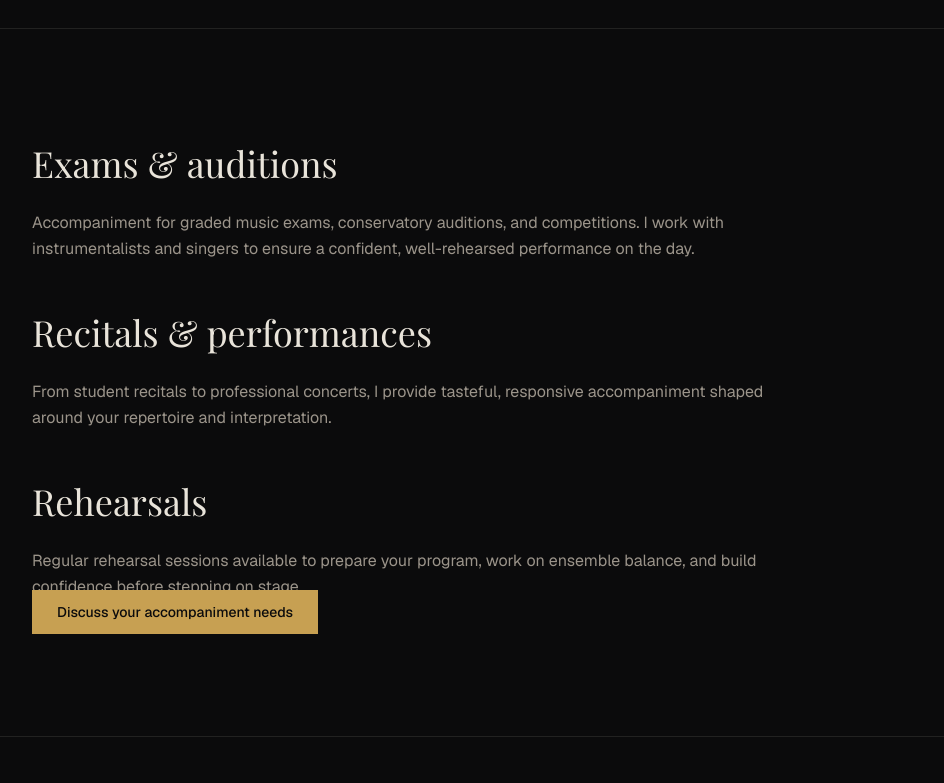
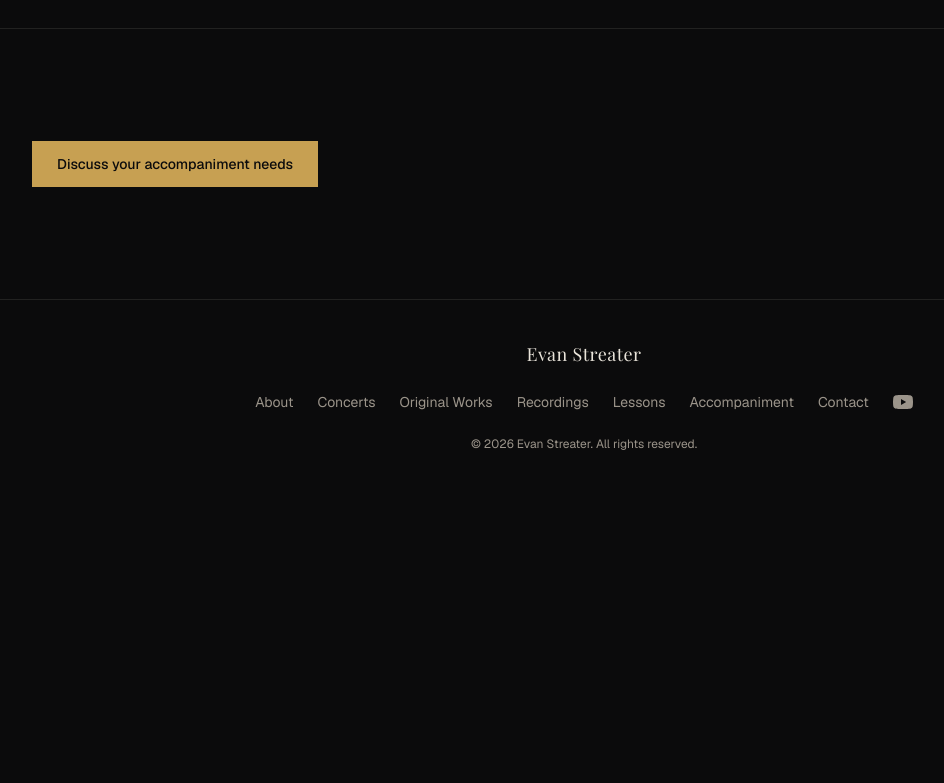
Before and after one commit to dolanmiu/Evan-Streater-Personal-Website, a Next.js app: page /accompaniment in a window 1280 px wide. Shown: the part 449-1232 px from the top of the page, without its empty margins (56-1000 px from the left). After the commit the page ends 941 px from the top, so only its background shows below. Built offline with nearby package versions, Linux system fonts and the light colour scheme; a web font is replaced by a local one.

Commit message:
style(accompaniment): remove service sub-sections
Removed Exams & auditions, Recitals & performances, and Rehearsals sections from the accompaniment page.

```diff
--- a/app/accompaniment/page.tsx
+++ b/app/accompaniment/page.tsx
@@ -3,8 +3,7 @@ import Link from "next/link";
 
 export const metadata: Metadata = {
   title: "Accompaniment",
-  description:
-    "Piano accompaniment for exams, auditions, and performances by Evan Streater.",
+  description: "Professional piano accompaniment by Evan Streater.",
 };
 
 function Kicker({ children }: { children: React.ReactNode }) {
@@ -33,44 +32,14 @@ export default function AccompanimentPage() {
 
       <section>
         <div className="mx-auto max-w-6xl px-6 py-20 md:py-28">
-          <div className="flex max-w-3xl flex-col gap-12">
-            <div className="flex flex-col gap-6">
-              <h2 className="font-serif text-3xl leading-tight md:text-4xl">
-                Exams & auditions
-              </h2>
-              <p className="leading-relaxed text-muted">
-                Accompaniment for graded music exams, conservatory auditions,
-                and competitions. I work with instrumentalists and singers to
-                ensure a confident, well-rehearsed performance on the day.
-              </p>
-            </div>
-            <div className="flex flex-col gap-6">
-              <h2 className="font-serif text-3xl leading-tight md:text-4xl">
-                Recitals & performances
-              </h2>
-              <p className="leading-relaxed text-muted">
-                From student recitals to professional concerts, I provide
-                tasteful, responsive accompaniment shaped around your repertoire
-                and interpretation.
-              </p>
-            </div>
-            <div className="flex flex-col gap-6">
-              <h2 className="font-serif text-3xl leading-tight md:text-4xl">
-                Rehearsals
-              </h2>
-              <p className="leading-relaxed text-muted">
-                Regular rehearsal sessions available to prepare your program,
-                work on ensemble balance, and build confidence before stepping
-                on stage.
-              </p>
-            </div>
+          <div className="flex flex-col items-start gap-12">
+            <Link
+              href="/contact"
+              className="border border-accent bg-accent px-6 py-3 text-sm font-medium text-background transition-colors hover:bg-transparent hover:text-accent"
+            >
+              Discuss your accompaniment needs
+            </Link>
           </div>
-          <Link
-            href="/contact"
-            className="border border-accent bg-accent px-6 py-3 text-sm font-medium text-background transition-colors hover:bg-transparent hover:text-accent"
-          >
-            Discuss your accompaniment needs
-          </Link>
         </div>
       </section>
     </>
```
Also changed, not shown: 1 other file (tests, documents, lock files or other folders).
